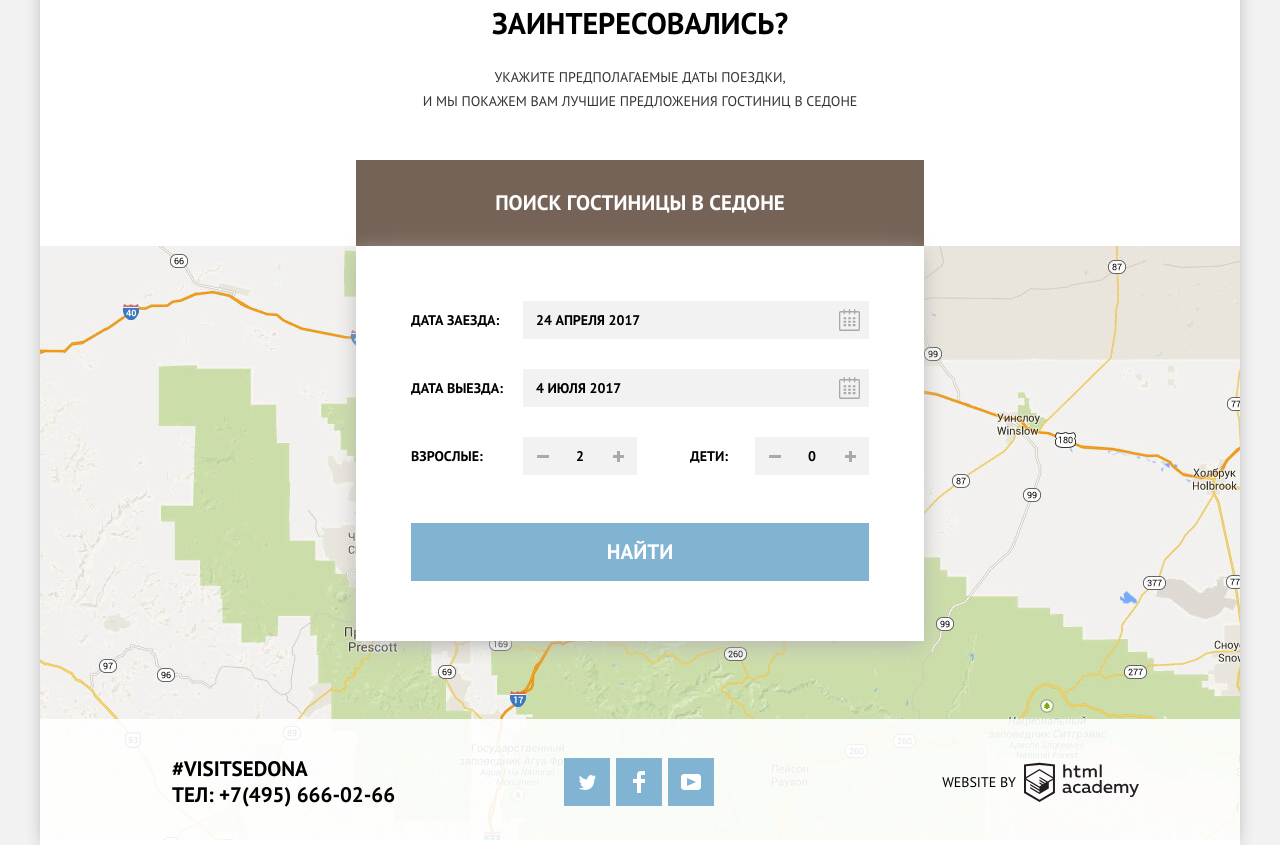
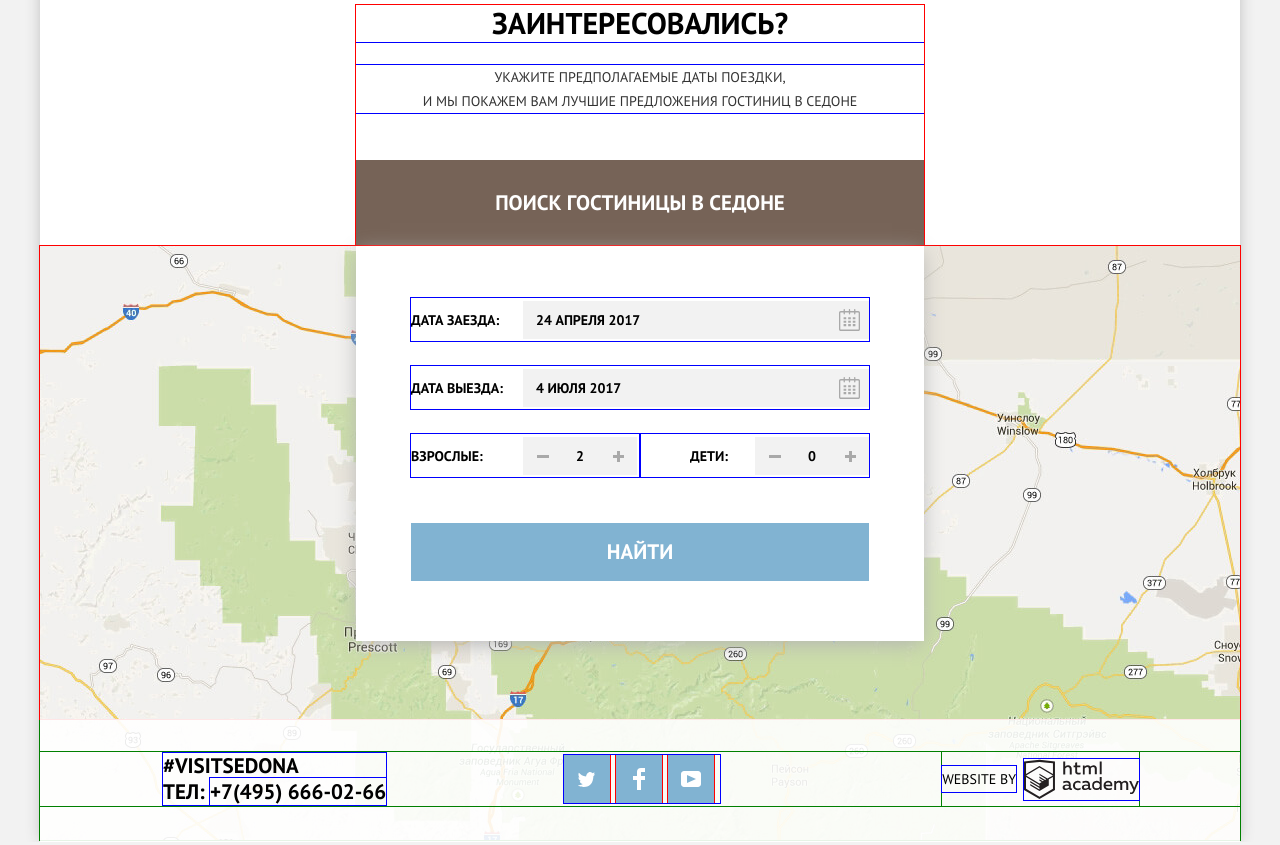
Before and after one commit to agfedyashevv/1246585-sedona-27, a plain HTML site: page index.html in a window 1280 px wide. Shown: the part 1926-2771 px from the top of the page. Drawn offline with Linux system fonts and the light colour scheme.

Commit message:
футер декор

```diff
--- a/css/style.css
+++ b/css/style.css
@@ -370,19 +370,26 @@ a {
   margin-right: auto;
 }
 
-.interest-people input {
-  width: 46px;
+.interest-input-people {
+  width: 38px;
   height: 38px;
   text-align: center;
   box-sizing: border-box;
+  padding: inherit;
+  padding: 6px 3px;
 }
 
 .button-size {
   position: relative;
   background-color: #f2f2f2;
-  width: 34px;
+  width: 38px;
   height: 38px;
   border: none;
+}
+
+.button,
+.button-size {
+  cursor: pointer;
 }
 
 .button-minus::before {
@@ -393,7 +400,6 @@ a {
   background-color: #a9a9a9;
   top: 18px;
   left: 14px;
-
 }
 
 .button-plus::before,
@@ -411,6 +417,18 @@ a {
   transform: rotate(90deg);
 }
 
+.button-minus:hover::before,
+.button-plus:hover::before,
+.button-plus:hover::after {
+  background-color: #000000;
+}
+
+.button-minus:active::before,
+.button-plus:active::before,
+.button-plus:active::after {
+  background-color: #81b3d2;
+}
+
 .interest-date input {
   box-sizing: border-box;
   width: 346px;
@@ -420,7 +438,6 @@ a {
   font: inherit;
   background-color: #f2f2f2;
   border: none;
-  padding: 6px 13px;
 }
 
 .interest input:hover {
@@ -431,6 +448,10 @@ a {
   background-color: #ffffff;
   box-shadow:
     inset 0 0 0 2px #e5e5e5;
+}
+
+.interest-input-date {
+  padding: 6px 13px;
 }
 
 .calendar {
@@ -953,7 +974,7 @@ input[type="checkbox"]:not(:checked):disabled + label::before {
   font-weight: 700;
   line-height: 26px;
   text-align: left;
-  margin: 0 169px 0 0;
+  margin: 0;
 }
 
 .footer-contacts a {
@@ -1129,13 +1150,16 @@ input[type="checkbox"]:not(:checked):disabled + label::before {
 
 .main-footer .main-footer-wrap {
 	display: flex;
+  justify-content: space-between;
 	align-items: center;
-	margin-left: 132px;
-	margin-right: 101px;
+  margin-top: -3px;
+	padding-left: 123px;
+	padding-right: 101px;
+  flex-basis: 33.33%;
 }
 
 .footer-social {
-  margin-right:222px;
+  margin-right: 45px;
 }
 
 .footer-social li {
@@ -1152,7 +1176,7 @@ input[type="checkbox"]:not(:checked):disabled + label::before {
 
 /* ----- подсветка блоков ----- */
 
-/* div,
+div,
 fieldset {
   box-shadow: 0 0 0 1px green;
 }
@@ -1166,4 +1190,4 @@ p,
 ul,
 a {
   outline: 1px solid blue;
-} */
+}
--- a/index.html
+++ b/index.html
@@ -117,7 +117,7 @@
           <form class="interest-form" action="https://echo.htmlacademy.ru" method="post">
             <p class="interest-item interest-date">
               <label for="search-arrival-date">Дата заезда:</label>
-              <input type="text" name="arrival date" id="search-arrival-date" value="24 апреля 2017"/>
+              <input class="interest-input-date" type="text" name="arrival date" id="search-arrival-date" value="24 апреля 2017"/>
               <svg class="calendar" xmlns="http://www.w3.org/2000/svg" width="21" height="22" viewBox="0 0 21 22" fill="#a9a9a9">
                 <path d="M19.251 2.025h-2.845V.648c0-.381-.294-.689-.656-.689-.363 0-.656.308-.656.689v1.377h-3.938V.648c0-.381-.294-.689-.655-.689-.363 0-.657.308-.657.689v1.377H5.906V.648c0-.381-.294-.689-.656-.689-.363 0-.657.308-.657.689v1.377H1.75C.784 2.025 0 2.847 0 3.862v16.302C0 21.179.784 22 1.75 22h17.501c.966 0 1.749-.821 1.749-1.836V3.862c0-1.015-.783-1.837-1.749-1.837zm.437 18.139a.448.448 0 0 1-.437.459H1.75a.45.45 0 0 1-.438-.459V3.862a.45.45 0 0 1 .438-.459h2.844v1.378c0 .381.294.689.657.689.362 0 .656-.308.656-.689V3.403h3.938v1.378c0 .381.294.689.657.689.361 0 .655-.308.655-.689V3.403h3.938v1.378c0 .381.293.689.656.689.362 0 .656-.308.656-.689V3.403h2.845c.241 0 .437.206.437.459v16.302z"/>
                 <path d="M4.594 8.225h2.625v2.066H4.594zM4.594 11.668h2.625v2.067H4.594zM4.594 15.112h2.625v2.066H4.594zM9.188 15.112h2.625v2.066H9.188zM9.188 11.668h2.625v2.067H9.188zM9.188 8.225h2.625v2.066H9.188zM13.781 15.112h2.625v2.066h-2.625zM13.781 11.668h2.625v2.067h-2.625zM13.781 8.225h2.625v2.066h-2.625z"/>
@@ -125,7 +125,7 @@
             </p>
             <p class="interest-item interest-date">
               <label for="search-departure-date">Дата выезда:</label>
-              <input type="text" name="date of departure" id="search-departure-date" value="4 июля 2017"/>
+              <input class="interest-input-date" type="text" name="date of departure" id="search-departure-date" value="4 июля 2017"/>
               <svg class="calendar" xmlns="http://www.w3.org/2000/svg" width="21" height="22" viewBox="0 0 21 22" fill="#a9a9a9">
                 <path d="M19.251 2.025h-2.845V.648c0-.381-.294-.689-.656-.689-.363 0-.656.308-.656.689v1.377h-3.938V.648c0-.381-.294-.689-.655-.689-.363 0-.657.308-.657.689v1.377H5.906V.648c0-.381-.294-.689-.656-.689-.363 0-.657.308-.657.689v1.377H1.75C.784 2.025 0 2.847 0 3.862v16.302C0 21.179.784 22 1.75 22h17.501c.966 0 1.749-.821 1.749-1.836V3.862c0-1.015-.783-1.837-1.749-1.837zm.437 18.139a.448.448 0 0 1-.437.459H1.75a.45.45 0 0 1-.438-.459V3.862a.45.45 0 0 1 .438-.459h2.844v1.378c0 .381.294.689.657.689.362 0 .656-.308.656-.689V3.403h3.938v1.378c0 .381.294.689.657.689.361 0 .655-.308.655-.689V3.403h3.938v1.378c0 .381.293.689.656.689.362 0 .656-.308.656-.689V3.403h2.845c.241 0 .437.206.437.459v16.302z"/>
                 <path d="M4.594 8.225h2.625v2.066H4.594zM4.594 11.668h2.625v2.067H4.594zM4.594 15.112h2.625v2.066H4.594zM9.188 15.112h2.625v2.066H9.188zM9.188 11.668h2.625v2.067H9.188zM9.188 8.225h2.625v2.066H9.188zM13.781 15.112h2.625v2.066h-2.625zM13.781 11.668h2.625v2.067h-2.625zM13.781 8.225h2.625v2.066h-2.625z"/>
@@ -134,13 +134,13 @@
             <p class="interest-item interest-people">
               <label for="search-adult">Взрослые:</label>
               <button type="button" class="button-size button-minus"></button>
-              <input type="text" name="adult" id="search-adult" value="2"/>
+              <input class="interest-input-people" type="text" name="adult" id="search-adult" value="2"/>
               <button type="button" class="button-size button-plus"></button>
             </p>
             <p class="interest-item interest-people">
               <label for="search-children">Дети:</label>
               <button type="button" class="button-size button-minus"></button>
-              <input type="text" name="children" id="search-children" value="0"/>
+              <input class="interest-input-people" type="text" name="children" id="search-children" value="0"/>
               <button type="button" class="button-size button-plus"></button>
             </p>
             <button type="submit" class="button button-search">Найти</button>
```
